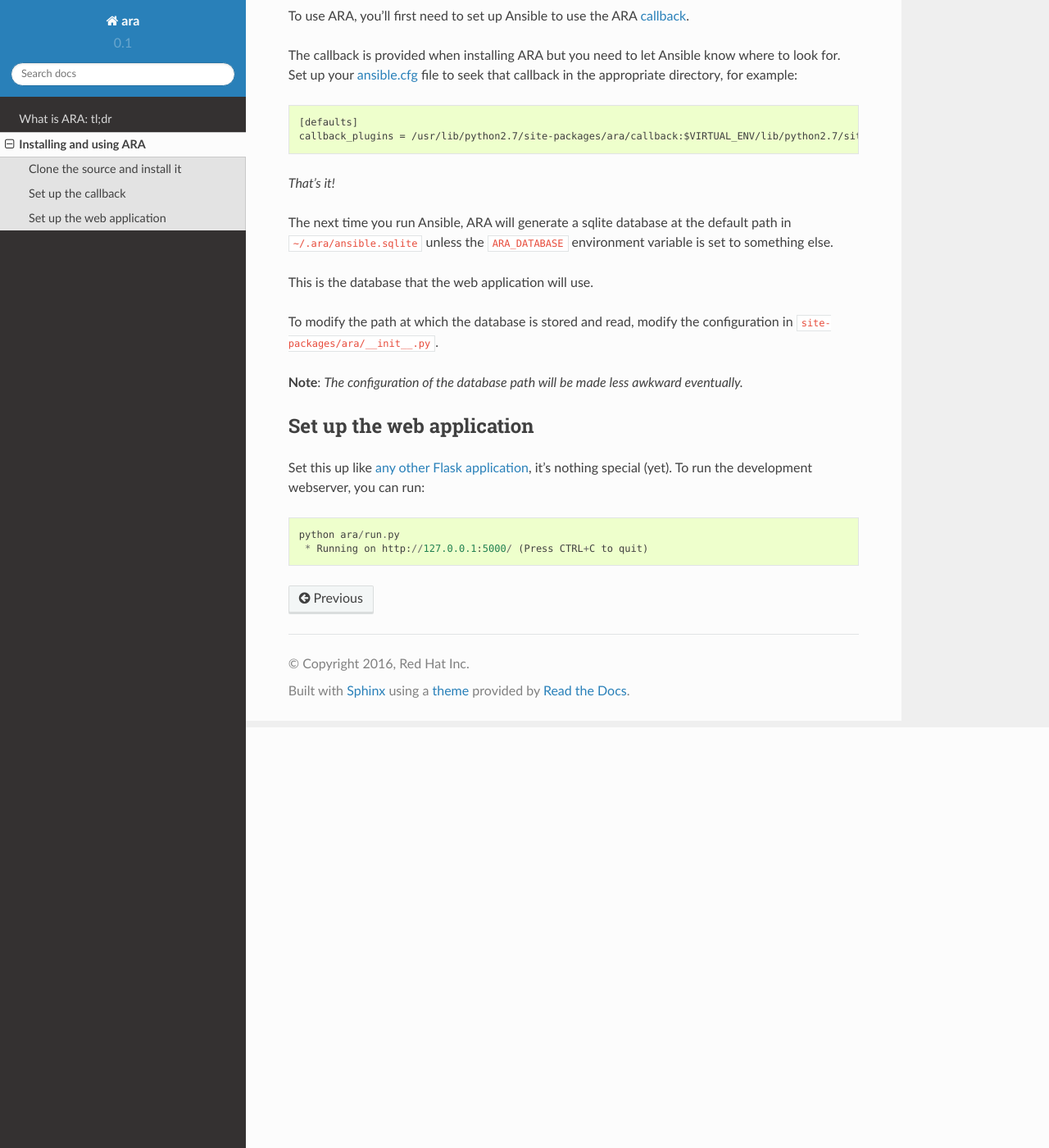
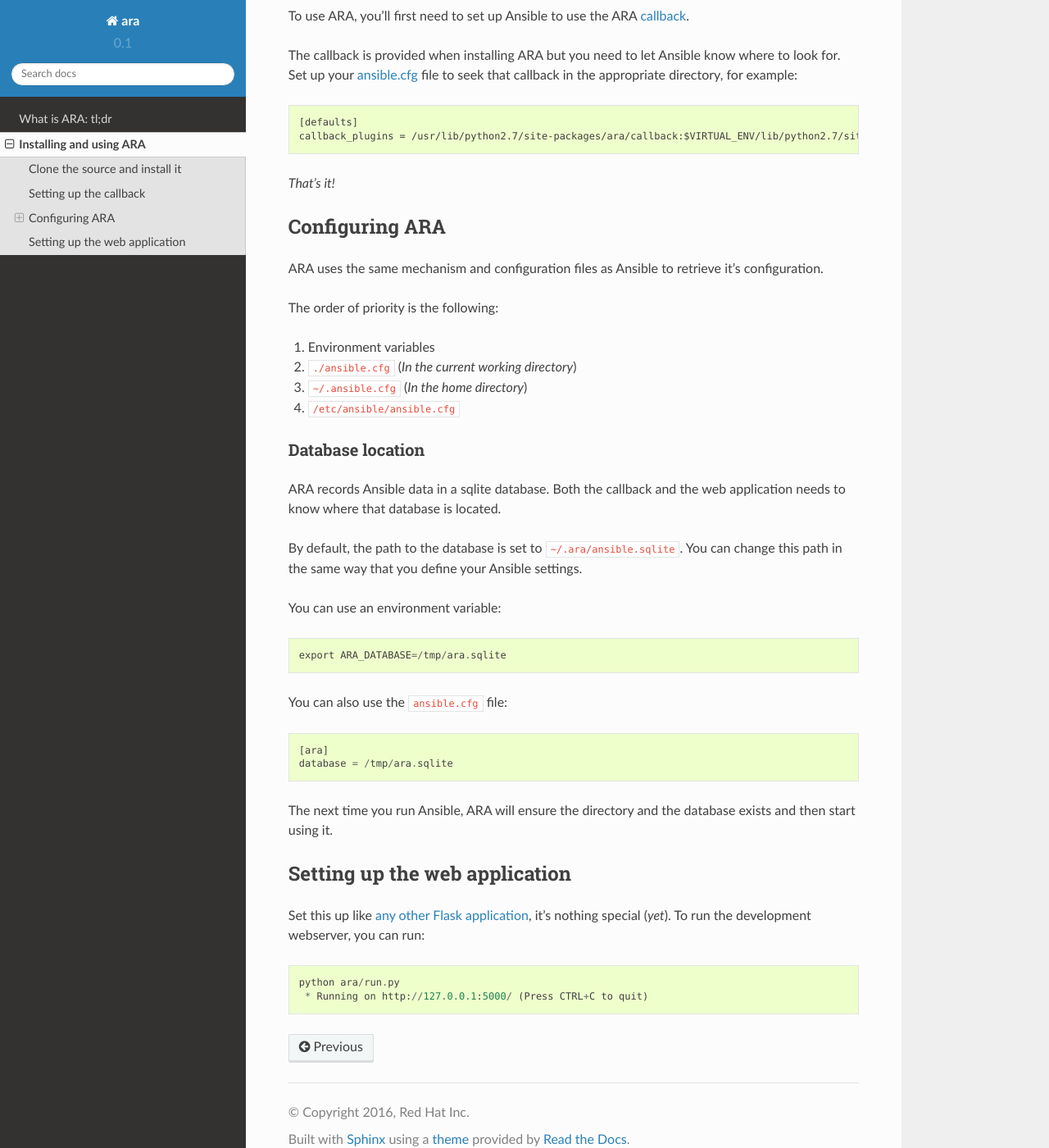
Before and after one commit to ansible-community/ara, a Sphinx documentation site: the page built from docs/installing.rst, in a window 1280 px wide and 1400 px high, scrolled down 513 px. Shown: the whole window at 82% size. Built offline with Sphinx 7.4.7 and the Read the Docs theme 2.0.0, drawn with Linux system fonts in a browser that asks for light colours; some of the changed text lies outside the part shown.

Commit message:
Read ARA database location in the same way Ansible settings are

```diff
--- a/docs/installing.rst
+++ b/docs/installing.rst
@@ -1,5 +1,5 @@
-Installing and using ARA
-========================
+Installing, configuring and using ARA
+=====================================
 .. Note:: ARA is currently tested against Ansible v2.0.1.0.
 
 Clone the source and install it
@@ -14,8 +14,8 @@
 
 .. _PyPi: https://pypi.python.org/pypi/ara
 
-Set up the callback
--------------------
+Setting up the callback
+-----------------------
 To use ARA, you'll first need to set up Ansible to use the ARA callback_.
 
 The callback is provided when installing ARA but you need to let Ansible know
@@ -31,20 +31,42 @@
 
 *That's it!*
 
-The next time you run Ansible, ARA will generate a sqlite database at the
-default path in ``~/.ara/ansible.sqlite`` unless the ``ARA_DATABASE``
-environment variable is set to something else.
+Configuring ARA
+---------------
+ARA uses the same mechanism and configuration files as Ansible to retrieve it's
+configuration.
 
-This is the database that the web application will use.
+The order of priority is the following:
 
-To modify the path at which the database is stored and read, modify the
-configuration in ``site-packages/ara/__init__.py``.
+1. Environment variables
+2. ``./ansible.cfg`` (*In the current working directory*)
+3. ``~/.ansible.cfg`` (*In the home directory*)
+4. ``/etc/ansible/ansible.cfg``
 
-**Note**: *The configuration of the database path will be made less awkward eventually.*
+Database location
+~~~~~~~~~~~~~~~~~
+ARA records Ansible data in a sqlite database.
+Both the callback and the web application needs to know where that database
+is located.
 
-Set up the web application
---------------------------
-Set this up like `any other Flask application`_, it's nothing special (yet).
+By default, the path to the database is set to ``~/.ara/ansible.sqlite``.
+You can change this path in the same way that you define your Ansible settings.
+
+You can use an environment variable::
+
+    export ARA_DATABASE=/tmp/ara.sqlite
+
+You can also use the ``ansible.cfg`` file::
+
+    [ara]
+    database = /tmp/ara.sqlite
+
+The next time you run Ansible, ARA will ensure the directory and the database
+exists and then start using it.
+
+Setting up the web application
+------------------------------
+Set this up like `any other Flask application`_, it's nothing special (*yet*).
 To run the development webserver, you can run::
 
     python ara/run.py
```
Also changed, not shown: ara/__init__.py (+10 -3 lines), 1 other file.
